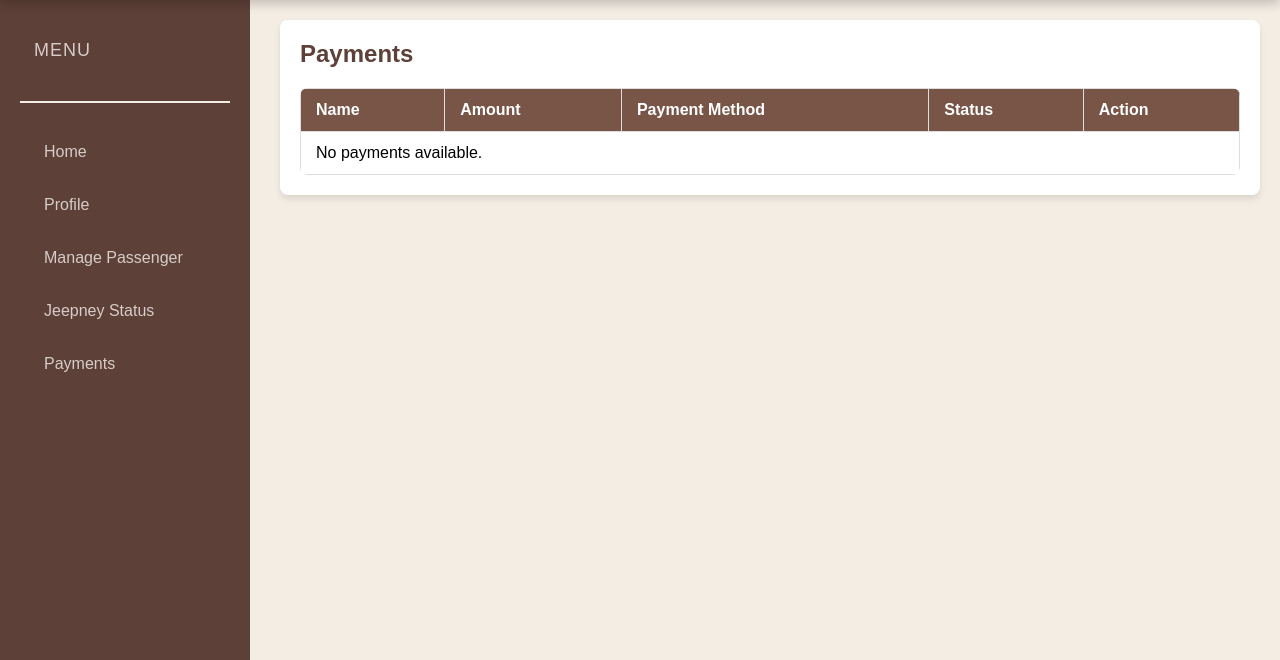
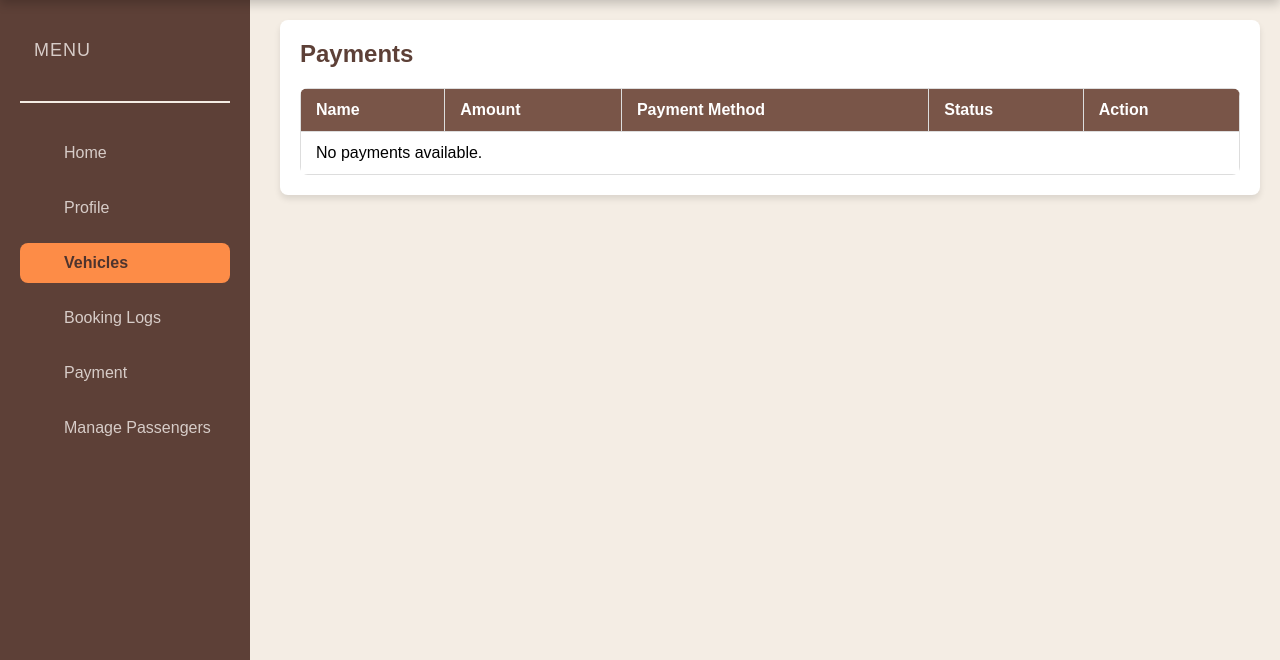
Before and after one commit to davon09/QuickieJeepney, a PHP site: page /manager/payment/manager_payment.php in a window 1280 px wide. Shown: the part 140-800 px from the top of the page. Run offline with PHP 8.4, Linux system fonts and the light colour scheme; data that the repository does not hold is empty.

Commit message:
modified the manager_booking, manager_menu, passenger, payment, profile, vehicles php and css

```diff
--- a/manager/booking/manager_booking.php
+++ b/manager/booking/manager_booking.php
@@ -204,8 +204,8 @@ function generatePieChart() {
                 </a>
             </li>
             <li class="nav-link">
-                <a href="../booking/manager_booking.php" class="sidebar-link">
-                    <i class="fas fa-calendar-alt sidebar-icon" class="sidebar-icon"></i>Manage Passenger
+                <a href="../passenger/manager_passenger.php" class="sidebar-link">
+                    <i class="fas fa-calendar-alt sidebar-icon" class="sidebar-icon"></i>Manage Passengers
                 </a>
             </li>
         </ul>
--- a/manager/menu/manager_menu.php
+++ b/manager/menu/manager_menu.php
@@ -183,7 +183,7 @@ if ($resultJeepneys->num_rows > 0) {
                 </a>
             </li>
             <li class="nav-link">
-                <a href="../booking/manager_booking.php" class="sidebar-link">
+                <a href="../passenger/manager_passenger.php" class="sidebar-link">
                     <i class="fas fa-calendar-alt sidebar-icon" class="sidebar-icon"></i>Manage Passengers
                 </a>
             </li>
--- a/manager/payment/manager_payment.css
+++ b/manager/payment/manager_payment.css
@@ -152,17 +168,32 @@ hr {
     padding: 10px 12px;
     border-radius: 8px;
     width: 100%;
+    transition: background-color 0.3s ease;
 }
-
-.sidebar-link:hover {
-    background-color: #4e342e;
-    color: #fff;
+.sidebar-icon {
+    width: 20px;
+    height: 20px;
+    opacity: 0.6;
+    transition: opacity 0.3s;
 }
 
 .nav-link.active .sidebar-link {
     background-color: #fd8c47;
     color: #4e342e;
     font-weight: bold;
+}
+
+.nav-link.active .sidebar-icon {
+    opacity: 1;
+}
+
+.nav-link:hover .sidebar-link {
+    background-color: #4e342e;
+    color: #fff;
+}
+
+.nav-link:hover .sidebar-icon {
+    opacity: 1;
 }
 
 /* Main Content */
--- a/manager/payment/manager_payment.php
+++ b/manager/payment/manager_payment.php
@@ -95,27 +95,33 @@ if ($resultPayment->num_rows > 0) {
         <ul class="menu-links">
             <li class="nav-link">
                 <a href="../menu/manager_menu.php" class="sidebar-link">
-                    <i class="fas fa-home sidebar-icon"></i> Home
+                    <i class="fas fa-home sidebar-icon"></i>Home
                 </a>
             </li>
             <li class="nav-link">
                 <a href="../profile/manager_profile.php" class="sidebar-link">
-                    <i class="fas fa-user sidebar-icon"></i> Profile
+                    <i class="fas fa-user sidebar-icon"></i>Profile
+                </a>
+            </li>
+            <li class="nav-link active">
+                <a href="../vehicles/manager_vehicles.php" class="sidebar-link">
+                    <i class="fas fa-car sidebar-icon"></i>Vehicles
                 </a>
             </li>
             <li class="nav-link">
-                <a href="../passenger/manage_passenger.php" class="sidebar-link">
-                    <i class="fas fa-users sidebar-icon"></i> Manage Passenger
+                <a href="../booking/manager_booking.php" class="sidebar-link">
+                    <i class="fas fa-calendar-alt sidebar-icon"></i>Booking Logs
+                </a>
+            </li>
+
+            <li class="nav-link">
+                <a href="../payment/manager_payment.php" class="sidebar-link">
+                    <i class="fas fa-calendar-alt sidebar-icon"></i>Payment
                 </a>
             </li>
             <li class="nav-link">
-                <a href="../status/jeepney_status.php" class="sidebar-link">
-                    <i class="fas fa-clipboard sidebar-icon"></i> Jeepney Status
-                </a>
-            </li>
-            <li class="nav-link">
-                <a href="../payment/manager_payment.php" class="sidebar-link">
-                    <i class="fas fa-search sidebar-icon"></i> Payments
+                <a href="../passenger/manager_passenger.php" class="sidebar-link">
+                    <i class="fas fa-calendar-alt sidebar-icon"></i>Manage Passengers
                 </a>
             </li>
         </ul>
--- a/manager/vehicles/manager_vehicles.php
+++ b/manager/vehicles/manager_vehicles.php
@@ -144,7 +144,7 @@ if (!$resultJeepney) {
                 </a>
             </li>
             <li class="nav-link">
-                <a href="../booking/manager_booking.php" class="sidebar-link">
+                <a href="../passenger/manager_passenger.php" class="sidebar-link">
                     <i class="fas fa-calendar-alt sidebar-icon"></i>Manage Passengers
                 </a>
             </li>
```
Also changed, not shown: other parts of manager/payment/manager_payment.css (+20 -4 lines), manager/passenger/manager_passenger.php (+7 -6 lines), manager/profile/manager_profile.php (+5 -5 lines), uploads/profile_photos/profile_675a4e9b608bf9.31194271.jpg (added), uploads/profile_photos/profile_675a4ea0f3c487.15612067.jpg (added), uploads/profile_photos/profile_675a4ea67c0554.58981477.jpg (added), uploads/profile_photos/profile_675a4ebb2951a9.71750039.jpg (added), uploads/profile_photos/profile_675a4f3bac9794.51558076.png (added), uploads/profile_photos/profile_675a4f42c96d08.78842734.png (added).
